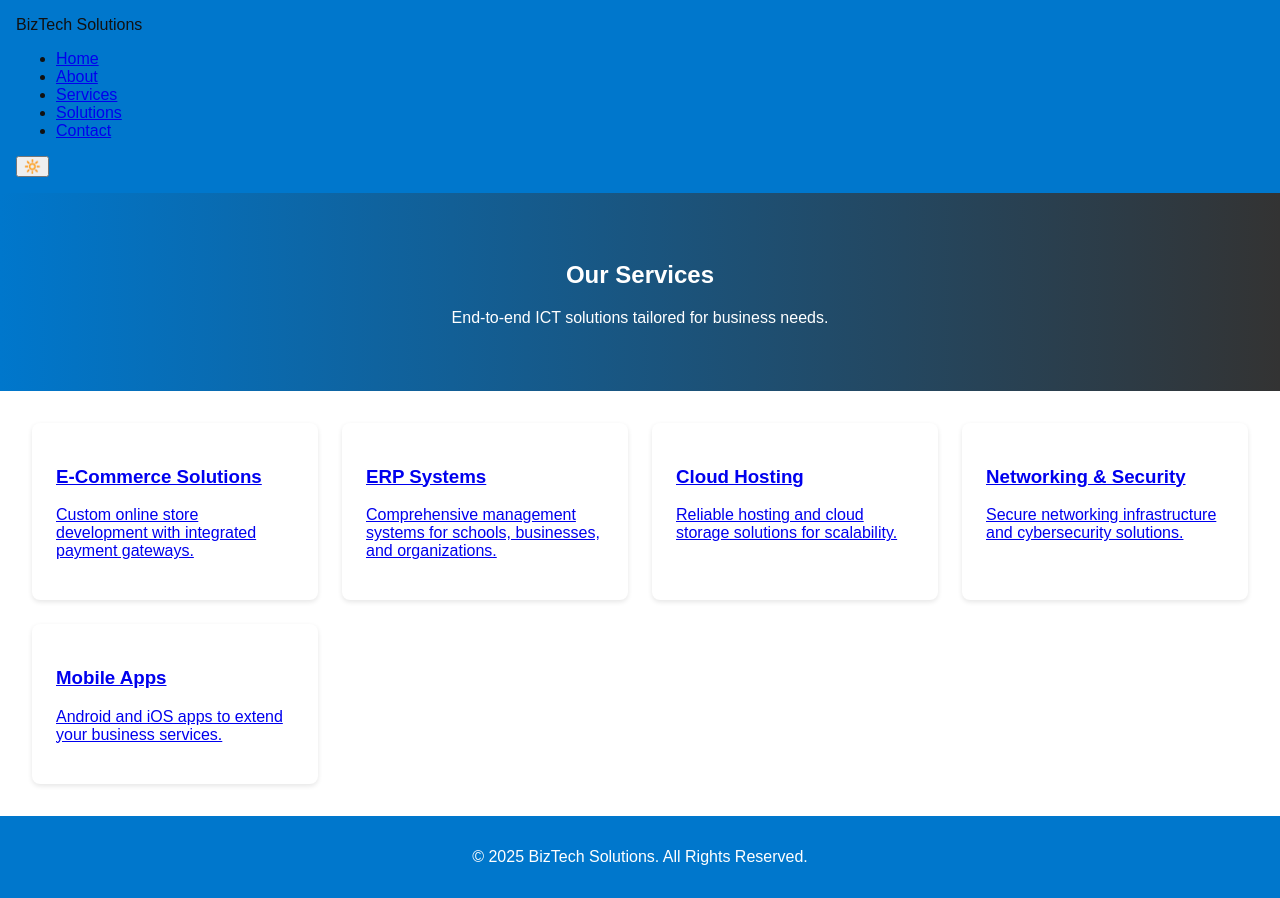
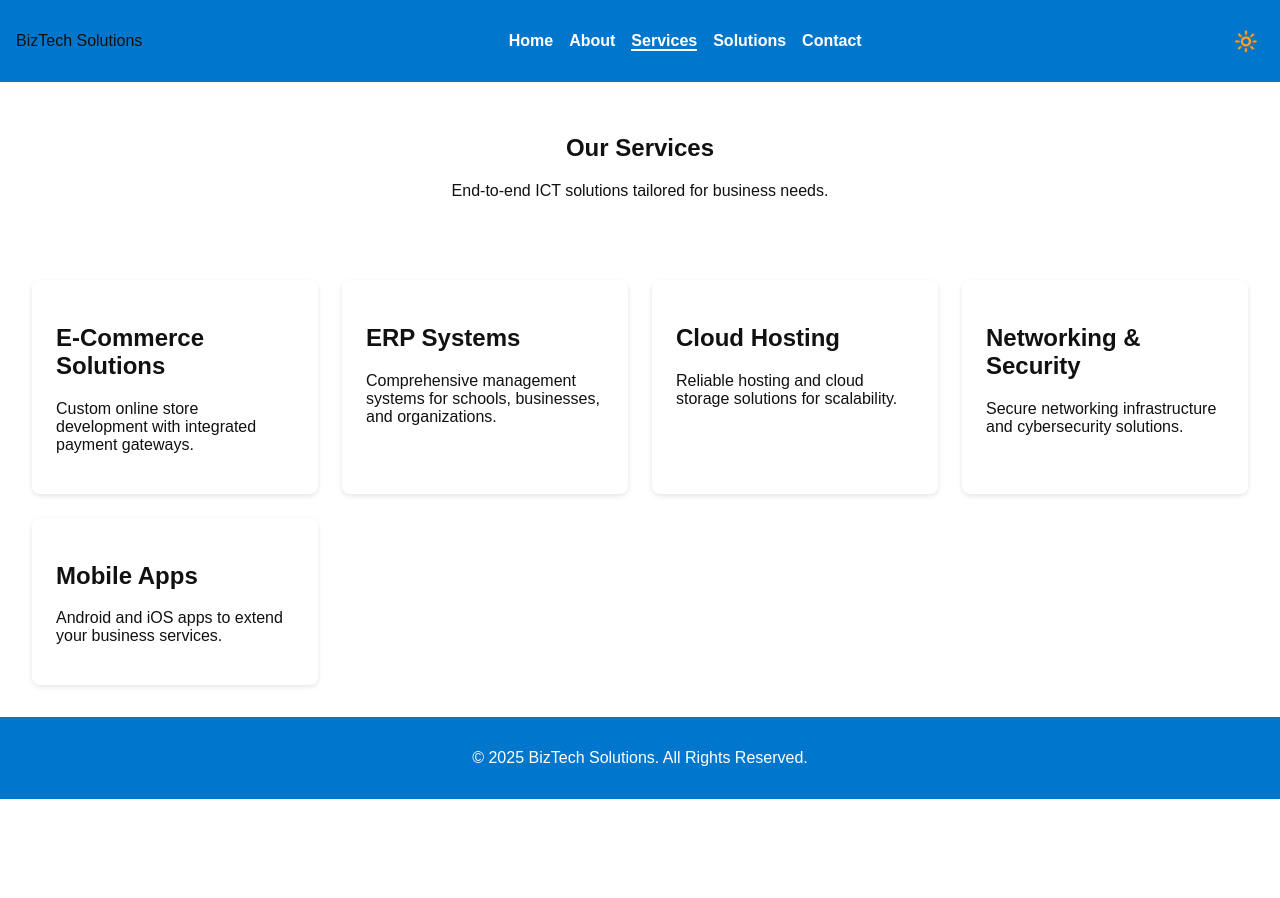
Before and after one commit to ERIC66528/Bs_solutions, a plain HTML site: page services.html in a window 1280 px wide. After the commit the page ends 800 px from the top, so only its background shows below. Drawn offline with Linux system fonts and the light colour scheme.

Commit message:
Update services.html

```diff
--- a/services.html
+++ b/services.html
@@ -3,57 +3,52 @@
 <head>
   <meta charset="UTF-8">
   <meta name="viewport" content="width=device-width, initial-scale=1.0">
-  <title>Our Services - BizTech Solutions</title>
+  <title>Services - BizTech Solutions</title>
   <link rel="stylesheet" href="style.css">
-  <script src="script.js" defer></script>
 </head>
 <body>
   <header>
+    <nav class="navbar">
       <div class="logo">BizTech Solutions</div>
-    <nav>
-      <ul>
+      <ul class="nav-links">
         <li><a href="index.html">Home</a></li>
         <li><a href="about.html">About</a></li>
-        <li><a href="service.html" class="active">Services</a></li>
+        <li><a href="services.html" class="active">Services</a></li>
         <li><a href="solutions.html">Solutions</a></li>
         <li><a href="contact.html">Contact</a></li>
       </ul>
+      <button id="theme-toggle">🔆</button>
     </nav>
-    <button class="theme-toggle">🔆</button>
   </header>
-
-  <main>
-    <section class="hero">
+  <section class="page-header">
     <h1>Our Services</h1>
     <p>End-to-end ICT solutions tailored for business needs.</p>
   </section>
-
   <section class="services-grid">
-      <a href="#" class="service-card">
-        <h3>E-Commerce Solutions</h3>
+    <div class="service-card">
+      <h2>E-Commerce Solutions</h2>
       <p>Custom online store development with integrated payment gateways.</p>
-      </a>
-      <a href="#" class="service-card">
-        <h3>ERP Systems</h3>
+    </div>
+    <div class="service-card">
+      <h2>ERP Systems</h2>
       <p>Comprehensive management systems for schools, businesses, and organizations.</p>
-      </a>
-      <a href="#" class="service-card">
-        <h3>Cloud Hosting</h3>
+    </div>
+    <div class="service-card">
+      <h2>Cloud Hosting</h2>
       <p>Reliable hosting and cloud storage solutions for scalability.</p>
-      </a>
-      <a href="#" class="service-card">
-        <h3>Networking & Security</h3>
+    </div>
+    <div class="service-card">
+      <h2>Networking & Security</h2>
       <p>Secure networking infrastructure and cybersecurity solutions.</p>
-      </a>
-      <a href="#" class="service-card">
-        <h3>Mobile Apps</h3>
+    </div>
+    <div class="service-card">
+      <h2>Mobile Apps</h2>
       <p>Android and iOS apps to extend your business services.</p>
-      </a>
+    </div>
   </section>
-  </main>
-
   <footer>
     <p>© 2025 BizTech Solutions. All Rights Reserved.</p>
   </footer>
+  <script src="script.js"></script>
 </body>
 </html>
```
Lines whose indentation alone changed are shown as unchanged.
